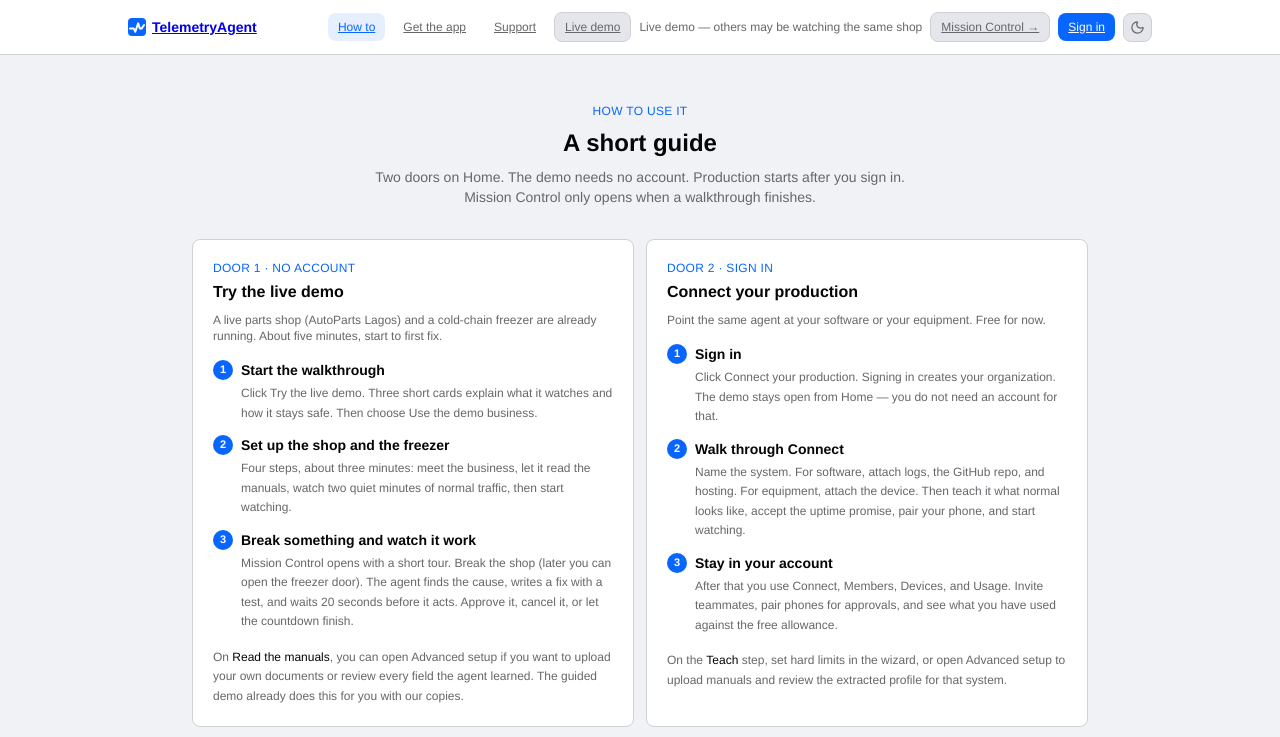
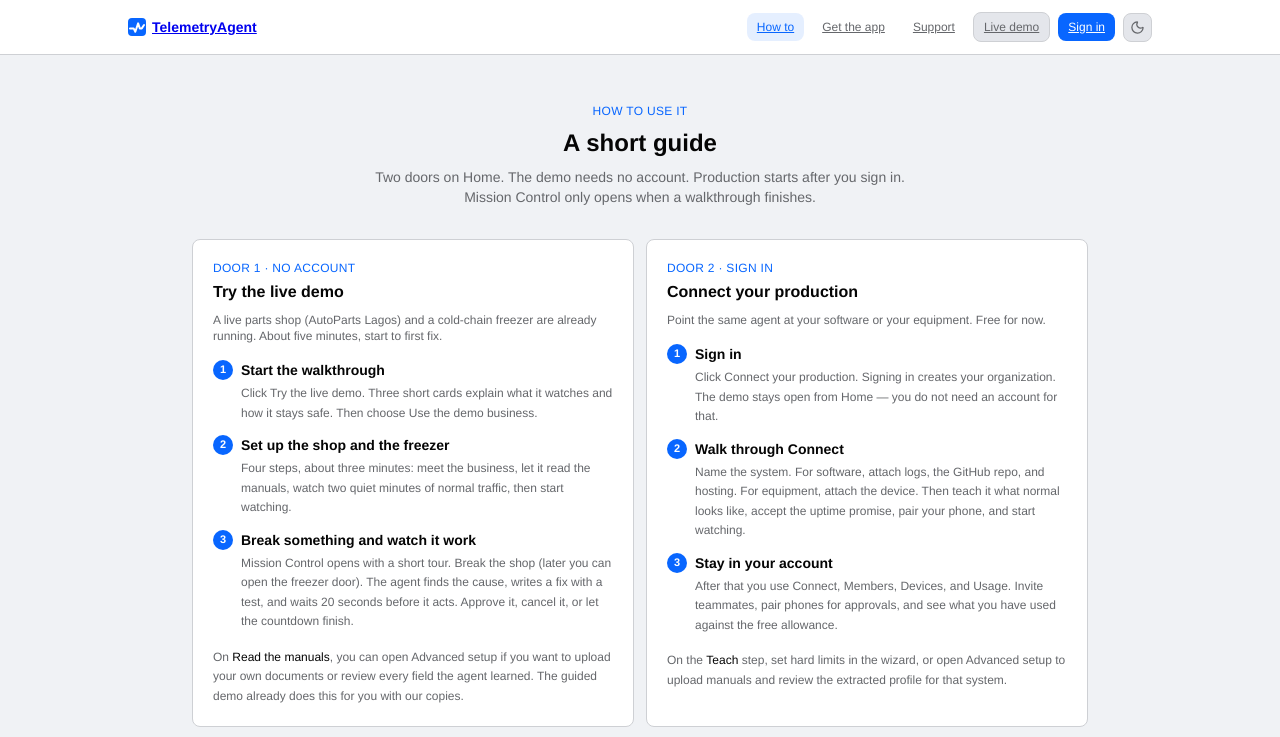
Before and after one commit to maximuskay2/telemetryAgent, a Next.js app in the folder apps/web/: page /guide in a window 1280 px wide. Shown: the top 737 px of the page. Built offline with nearby package versions, Linux system fonts and the light colour scheme; no server answers.

Commit message:
Remove unneeded Live-demo note and Mission Control link from header

```diff
--- a/apps/web/app/welcome/WelcomeHeader.tsx
+++ b/apps/web/app/welcome/WelcomeHeader.tsx
@@ -69,15 +69,6 @@ export default function WelcomeHeader() {
           >
             Live demo
           </Link>
-          <span className="text-xs text-text-muted">
-            Live demo — others may be watching the same shop
-          </span>
-          <Link
-            href="/?skip=1"
-            className="rounded-lg border border-border bg-surface-2 px-2.5 py-1.5 text-xs font-medium text-text-muted outline-none hover:text-text focus-visible:ring-2 focus-visible:ring-brand"
-          >
-            Mission Control →
-          </Link>
           {signedIn ? (
             <Link
               href="/connect"
```
